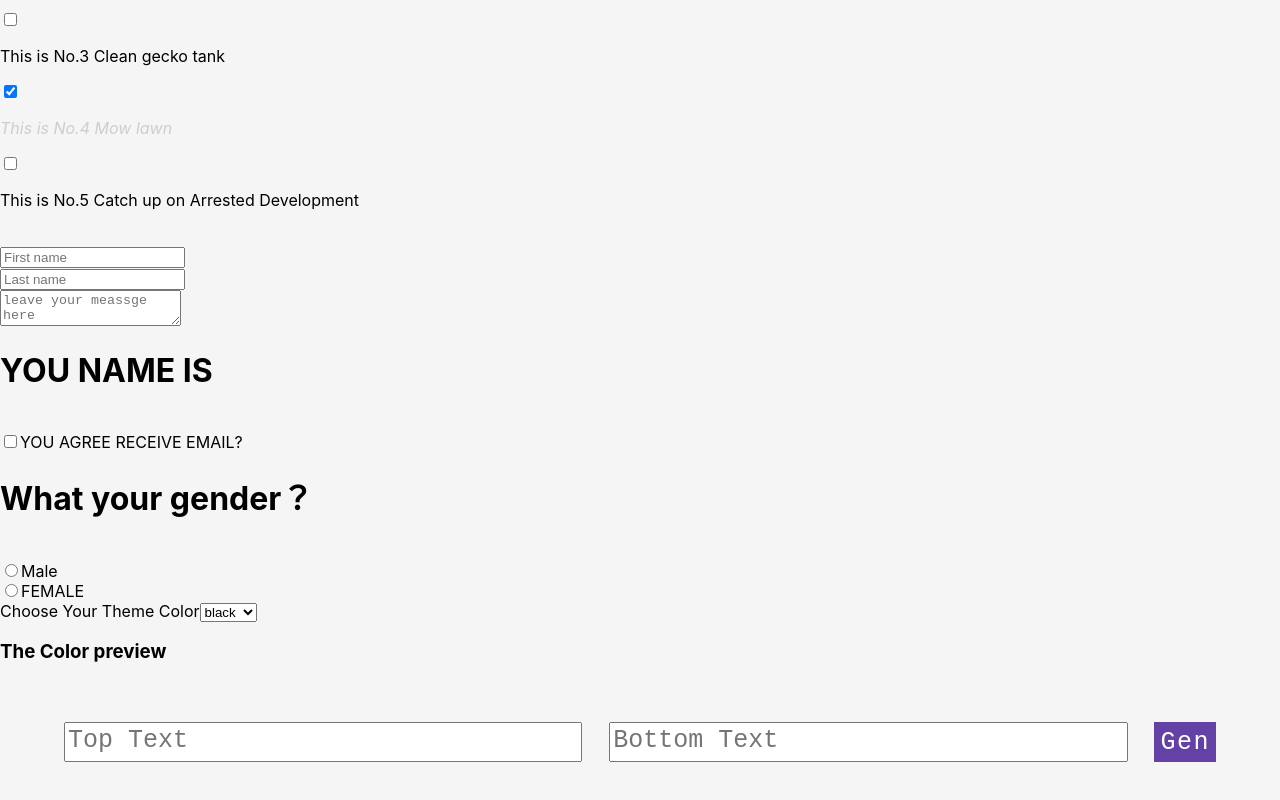
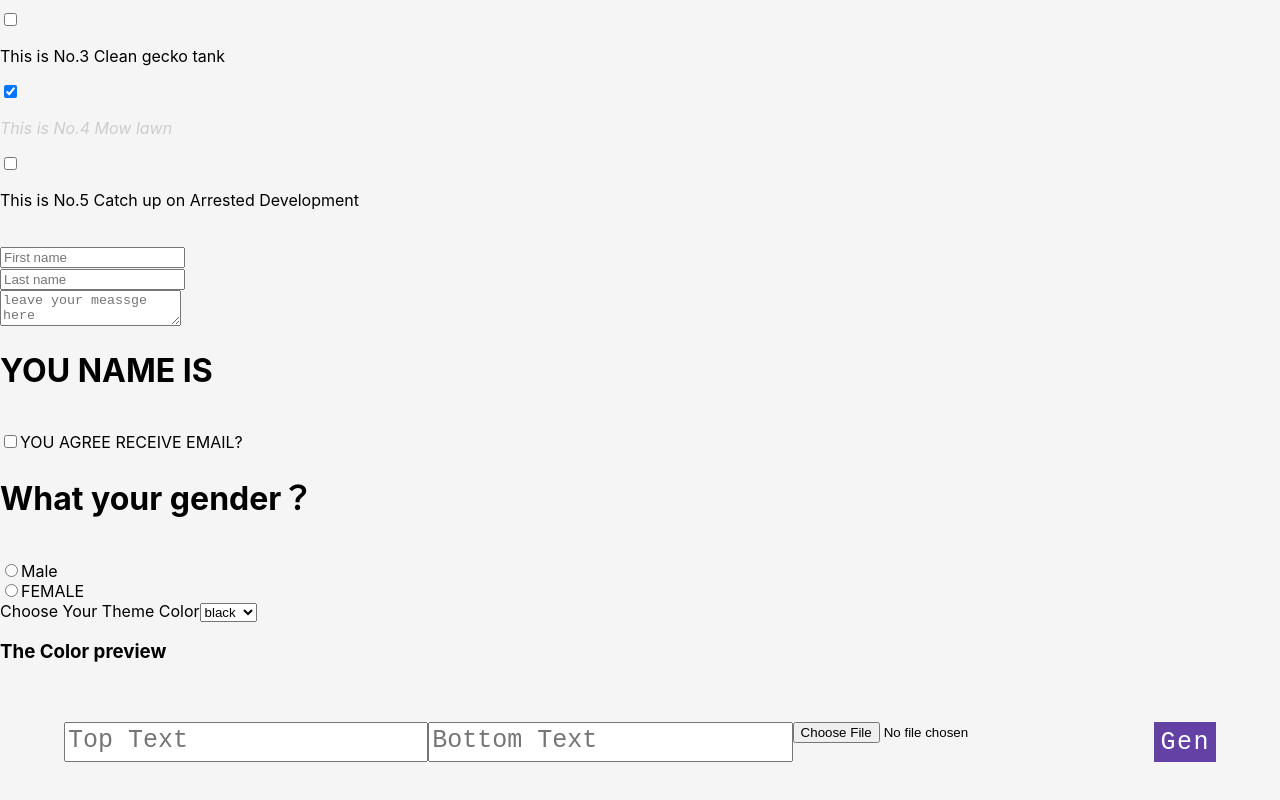
Before and after one commit to yuqingzou/FullStackWebDesign, a React (Create React App) app in the folder tool1/: page /memegenerator in a window 1280 px wide. Shown: the part 234-1034 px from the top of the page. Built offline with nearby package versions, Linux system fonts and the light colour scheme; no server answers.

Commit message:
add uploaded features with solution that url.createobject.will switch to database in future

```diff
--- a/tool1/src/utility/MemeGenerator.js
+++ b/tool1/src/utility/MemeGenerator.js
@@ -8,7 +8,8 @@ class MemeGenerator extends React.Component {
             topText: "",
             bottomText: "",
             randomImg: "",
-            allMemeImgs: []
+            allMemeImgs: [],
+            uploadfile: null
         }
         this.handleChange = this.handleChange.bind(this)
         this.handleSubmit = this.handleSubmit.bind(this)
@@ -24,8 +25,8 @@ class MemeGenerator extends React.Component {
     }
 
     handleChange(event) {
-        const {name, value} = event.target
-        this.setState({ [name]: value })
+        const {name, value, type,files} = event.target
+        type==="file"? this.setState({randMemeImg:URL.createObjectURL(files[0])}) : this.setState({ [name]: value })
     }
 
     handleSubmit(event) {
@@ -54,6 +55,7 @@ class MemeGenerator extends React.Component {
                         value={this.state.bottomText}
                         onChange={this.handleChange}
                     />
+                    <input type="file" onChange={this.handleChange}/>
 
                     <button>Gen</button>
                 </form>
```
